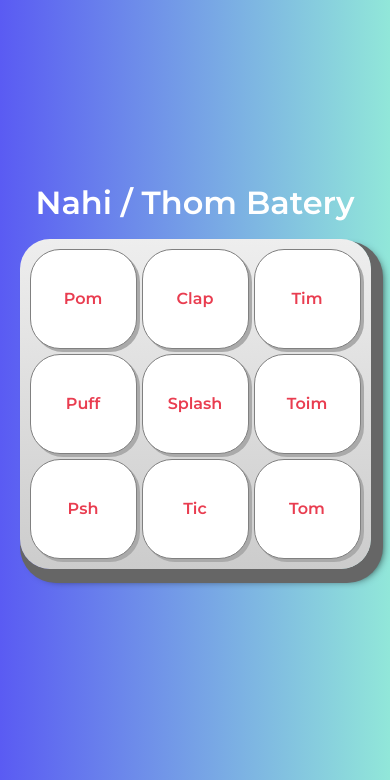
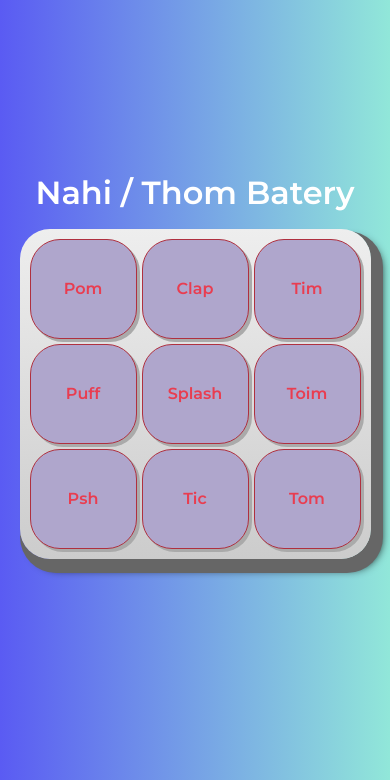
Before and after one commit to fernando-franco35/Nahi-Thom-Batery, a plain HTML site: page index.html in a window 390 px wide. Shown: the part 64-844 px from the top of the page. Drawn offline with Linux system fonts and the light colour scheme.

Commit message:
optimizo accesibilidad contrastes

```diff
--- a/css/estilos.css
+++ b/css/estilos.css
@@ -25,7 +25,7 @@ body {
   width: 100%;
   position: absolute;
   top: 0;
-  margin-bottom: 30px;
+  margin-bottom: 20px;
   padding: 10px;
 }
 
@@ -35,7 +35,7 @@ body {
 
 h1 {
   color: var(--blanco);
-  margin: 40px 20px 20px;
+  margin: 20px 20px;
   font-size: 2rem;
   font-weight: 600;
   text-wrap: wrap;
@@ -92,7 +92,8 @@ h1 {
     width: 90%;
   }
   .tecla {
-    border: 1px solid gray;
+    background-color: rgb(175, 166, 204);
+    border: 1px solid var(--rojo-oscuro);
     font-size: 1em;
     font-weight: bold;
     line-height: 60px;
```
